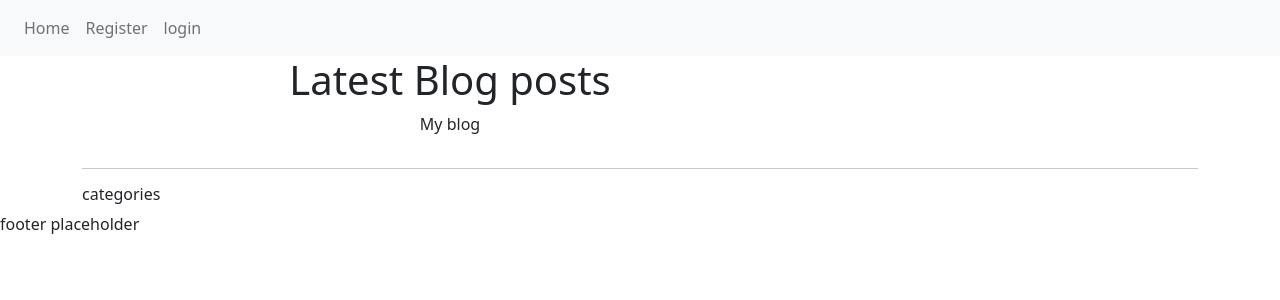
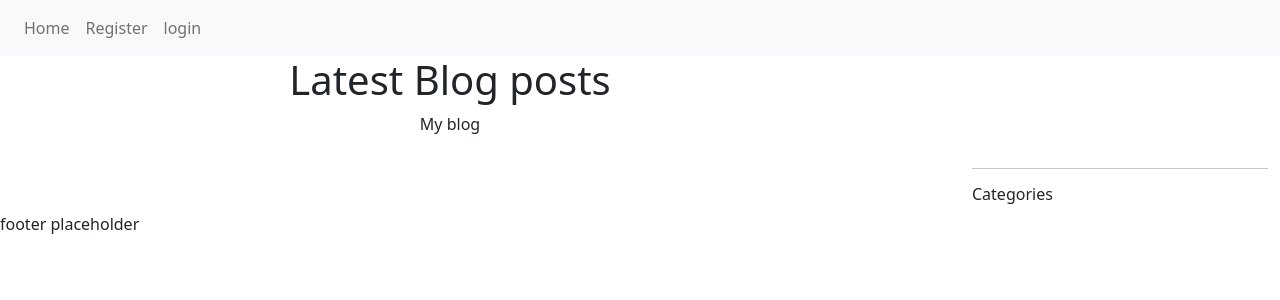
Before and after one commit to eric-blake/Wild-Atlantic-Way-Blog, a Django app: template templates/index.html in a window 1280 px wide. Shown: the top 300 px of the page. Run offline with Django 3.2, Linux system fonts and the light colour scheme; the template is opened without the code that fills it, so the values that code supplies are empty; some libraries are stand-ins or nearby versions.

Commit message:
Update layout of category column in sidebar

```diff
--- a/templates/index.html
+++ b/templates/index.html
@@ -1,24 +1,22 @@
-{% extends "base.html" %}
-{% block content %}
-{% include 'header.html' %}
+{% extends "base.html" %} {% block content %} {% include 'header.html' %}
 
-<main class ="main-content">
-    <div class="section">
-        <div class="container">
-            <div class="row">
-                <div class="col-md-8 col-xl-9">
-                    <div class="row gap-y">
-                        {% include 'posts.html' %}
-                    </div>
-                    <div>
-                        <hr> {% include 'sidebar.html' %}
-                    </div>
-                </div>
-            </div>
+<main class="main-content">
+  <div class="section">
+    <div class="container-fluid">
+      <div class="row">
+
+        <div class="col-md-9">
+          <div class="row">{% include 'posts.html' %}</div>
         </div>
+
+        <div class="col-md-3">
+          <hr />
+          {% include 'sidebar.html' %}
+        </div>
+
+      </div>
     </div>
+  </div>
 </main>
 
-
-
 {% endblock %}
--- a/templates/posts.html
+++ b/templates/posts.html
@@ -1,4 +1,5 @@
 {% load hitcount_tags %}
+
 
         {% for post in posts %}
         <div class="col-md-6">
@@ -23,6 +24,3 @@
         {% endif %}
 
         {% endfor %}
-    </div>
-
-</div>
--- a/templates/sidebar.html
+++ b/templates/sidebar.html
@@ -1,13 +1,10 @@
 <!-- Categories -->
 
-<div class="col-md-4 col-xl-9">
-
     <h6 class="sidebar-title">
-        categories
+        Categories
     </h6>
     <div class="row">
         {% for category in categories %}
-        <div class="col-6">{{category}}</div>
+        <div class="col-12">{{category}}</div>
         {% endfor %}
     </div>
-</div>
```
